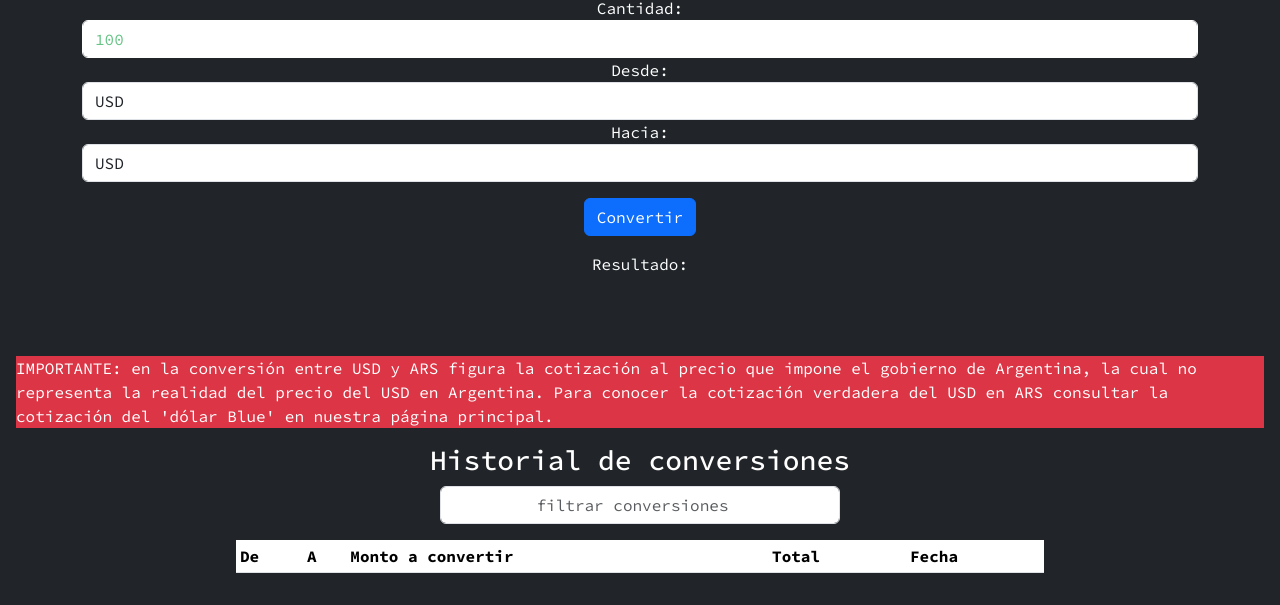
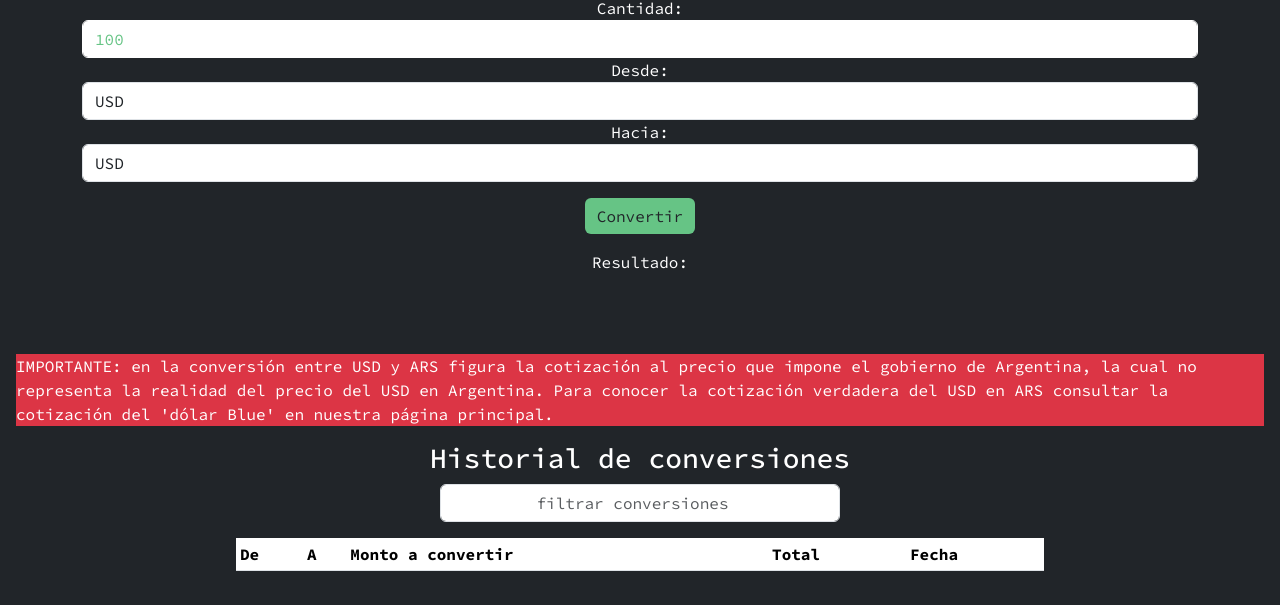
Before and after one commit to lautarodubravka/convertidor-de-divisas-coderhouse, a plain HTML site: page index.html in a window 1280 px wide. Shown: the part 242-847 px from the top of the page. Drawn offline with nearby package versions, Linux system fonts and the light colour scheme.

Commit message:
preentrega3

```diff
--- a/CSS/style.css
+++ b/CSS/style.css
@@ -9,7 +9,7 @@ body {
     padding: 4rem;
   }
   h1 {
-    color: rgb(102, 196, 133);
+    color: rgb(102, 196, 133) !important;
   }
   #important-message {
     display: none;
@@ -35,8 +35,17 @@ body {
   .texto-lista th {
   color:rgb(102, 196, 133);
   }
-  .btn .btn-primary {
+  button.btn-convertir {
+    background-color: rgb(102, 196, 133);
+    border: rgb(102, 196, 133);
     margin-top: 1rem;
+  }
+  button.btn-convertir:hover {
+    background-color: rgb(153, 206, 171);
+  }
+  button.btn-convertir:active {
+    background-color: rgb(27, 119, 58);
+    border-color: rgb(27, 119, 58);
   }
   input[type="search"] {
     width: 25rem;
--- a/index.html
+++ b/index.html
@@ -69,7 +69,7 @@
         </select>
       </div>
       <div class="form-group d-block">
-        <button type="submit" class="btn btn-primary mt-3">Convertir</button>
+        <button type="submit" class="btn btn-convertir mt-3">Convertir</button>
       </div>
     </form>
     <div id="result" class="mt-3">
```
